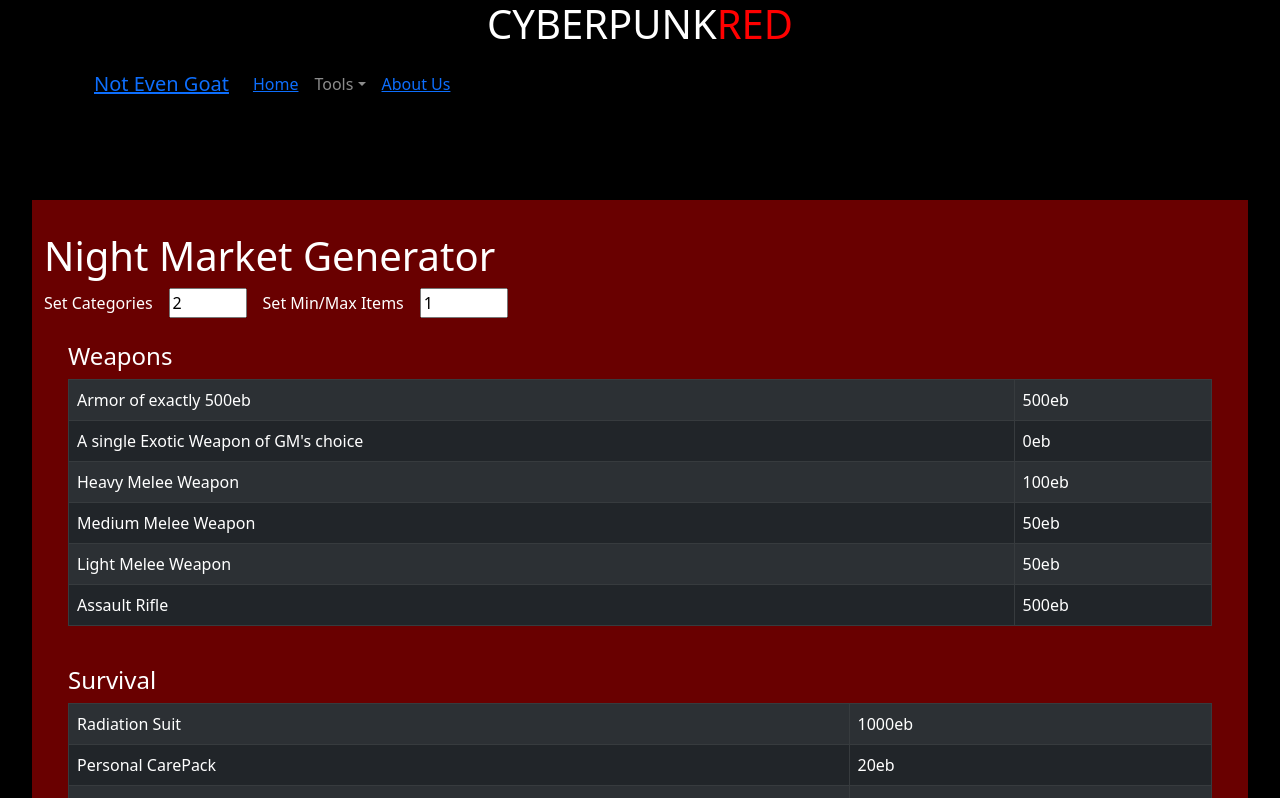
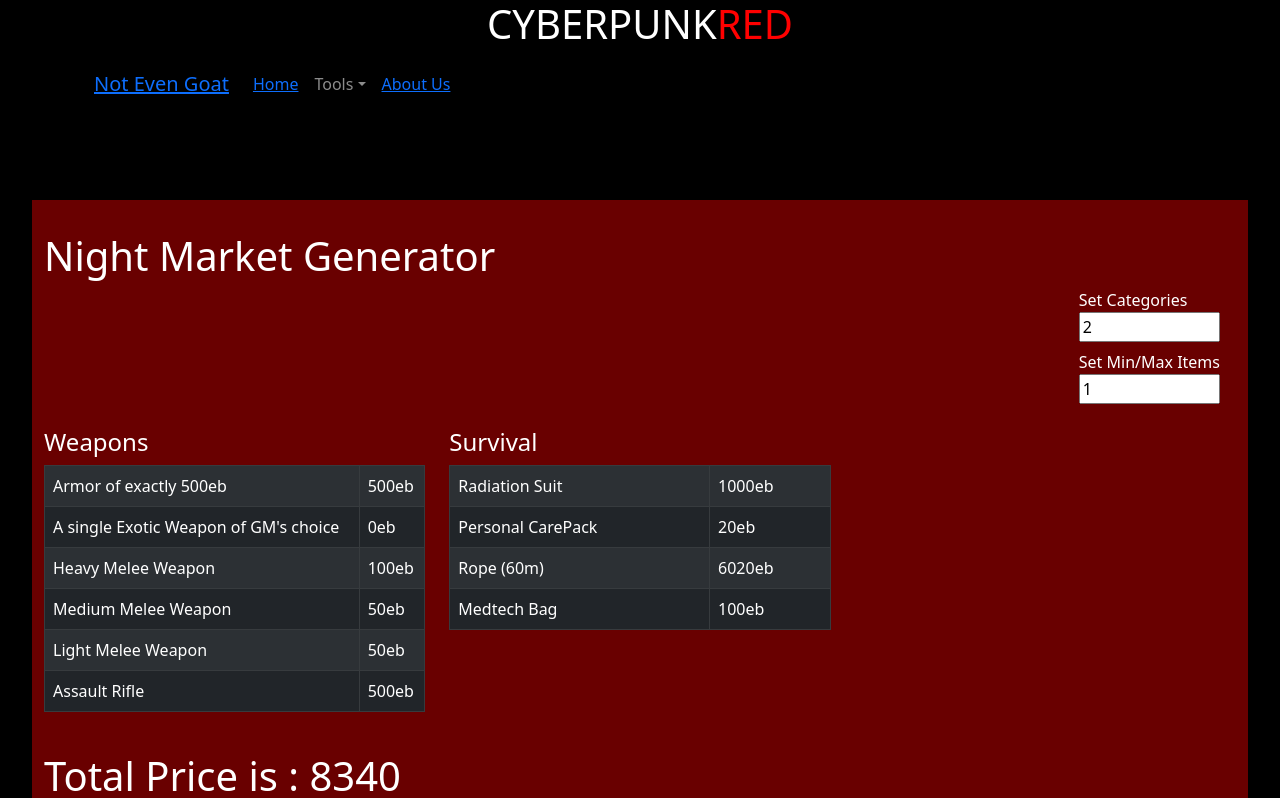
Before and after one commit to notevenagoat/cyberpunktools, a React (Create React App) app: page /night_market in a window 1280 px wide. Shown: the top 798 px of the page. Built offline with nearby package versions, Linux system fonts and the light colour scheme.

Commit message:
tweaked night market layout

```diff
--- a/src/components/market/MarketTables.js
+++ b/src/components/market/MarketTables.js
@@ -1,13 +1,14 @@
 
 import React from 'react';
 import MarketItem from './MarketItem';
-import { Table } from 'react-bootstrap';
+import { Table, Row, Col } from 'react-bootstrap';
 
 export default function MarketTables(props) {
-    return (
+  return (
     <div className="table_div">
+      <Row>
         {props.items.map(item => (
-          <div className="m-4" md="auto">
+          <Col sm={6} xl={4} xxl={3} className="my-4">
             <h4>{item.categoryTitle}</h4>
             <Table variant="dark" responsive striped bordered hover>
               <tbody>
@@ -15,8 +16,9 @@
                 {item.list.map(item => <MarketItem name={item.name} price={item.price} />)}
               </tbody>
             </Table>
-          </div>
+          </Col>
         ))}
+      </Row>
     </div>
-)
+  )
 }
--- a/src/components/market/NightMarket.js
+++ b/src/components/market/NightMarket.js
@@ -45,7 +45,7 @@
 
     <div>
       <h1>Night Market Generator</h1>
-      <section className="d-flex generate">
+      <section className="d-flex generate justify-content-end">
         <div className="generate_sets">
           <label for="categories">Set Categories </label>
           <input
@@ -57,7 +57,7 @@
             max="6"
             onChange={(e) => setNCategories(e.target.value)}
           ></input>
-          <label for="items">Set Min/Max Items</label>
+          <label for="items" className="mt-2">Set Min/Max Items</label>
           <input
             type="number"
             min="1"
--- a/src/index.css
+++ b/src/index.css
@@ -16,6 +16,13 @@
   padding: 2rem 0;
 }
 
+.generate_sets {
+  display: grid;
+  grid-template-columns: auto 1;
+  grid-template-rows: 1 1;
+
+}
+
 .generate_sets * {
   margin-right: 1rem;
 }
```
